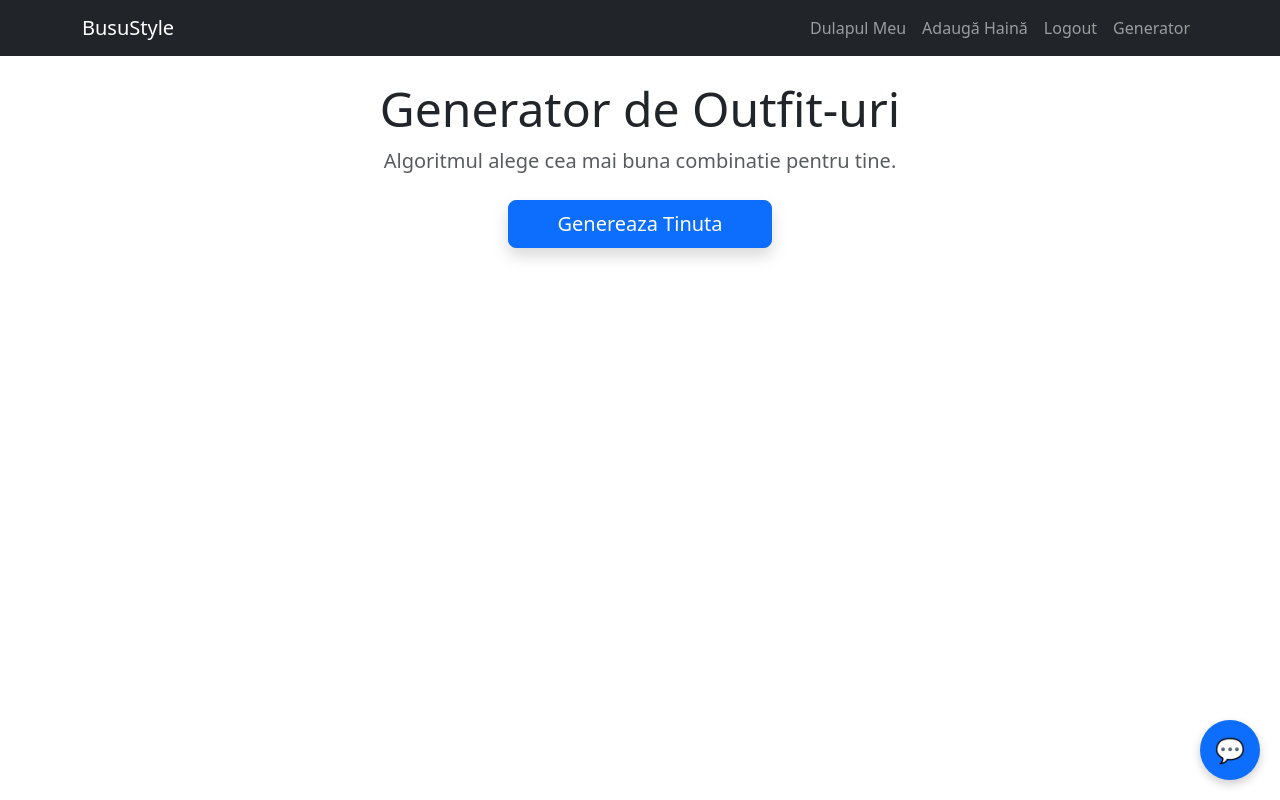
After one commit to miruna-dev/BusuStyle, a Flask app: page /generator in a window 1280 px wide. The commit adds this page. Run offline with Flask 3, Linux system fonts and the light colour scheme; a user stored in the database is signed in.

Commit message:
chat bot si generator de outfit minimal

```diff
--- a/app.py
+++ b/app.py
@@ -1,48 +1,48 @@
 import os
-import sqlite3
-from flask import Flask, render_template, redirect, url_for, g, request, flash
+import random
+from flask import Flask, render_template, redirect, url_for, request, flash
 from werkzeug.security import generate_password_hash, check_password_hash
 from werkzeug.utils import secure_filename
-from flask_login import LoginManager, login_required, current_user, UserMixin, login_user, logout_user
+from flask_sqlalchemy import SQLAlchemy
+from flask_login import LoginManager, UserMixin, login_user, login_required, logout_user, current_user
+import google.generativeai as genai
 
 app = Flask(__name__)
-app.config['SECRET_KEY'] = 'cheie-secreta-proiect'
+app.config['SECRET_KEY'] = 'cheia-secreta'
+app.config['SQLALCHEMY_DATABASE_URI'] = 'sqlite:///busustyle.db'
 app.config['UPLOAD_FOLDER'] = 'static/uploads'
-ALLOWED_EXTENSIONS = {'png', 'jpg', 'jpeg', 'webp'}
+
+db = SQLAlchemy(app)
+login_manager = LoginManager(app)
+login_manager.login_view = 'login'
+
+genai.configure(api_key="AIzaSyB1guvxOyQavGQ6RvG74oRCQagyWYBgNN8")
+model = genai.GenerativeModel('gemini-flash-latest')
 
 if not os.path.exists(app.config['UPLOAD_FOLDER']):
     os.makedirs(app.config['UPLOAD_FOLDER'])
 
-def get_db():
-    db = getattr(g, '_database', None)
-    if db is None:
-        db = g._database = sqlite3.connect('busustyle.db')
-        db.row_factory = sqlite3.Row
-    return db
+class User(UserMixin, db.Model):
+    id = db.Column(db.Integer, primary_key=True)
+    email = db.Column(db.String(150), unique=True, nullable=False)
+    password_hash = db.Column(db.String(150), nullable=False)
+    first_name = db.Column(db.String(150))
 
-@app.teardown_appcontext
-def close_connection(exception):
-    db = getattr(g, '_database', None)
-    if db is not None:
-        db.close()
-
-login_manager = LoginManager()
-login_manager.init_app(app)
-login_manager.login_view = 'login'
-
-class User(UserMixin):
-    def __init__(self, id, email, first_name):
-        self.id = id
-        self.email = email
-        self.first_name = first_name
+class ClothingItem(db.Model):
+    id = db.Column(db.Integer, primary_key=True)
+    user_id = db.Column(db.Integer, db.ForeignKey('user.id'), nullable=False)
+    category = db.Column(db.String(50))
+    subcategory = db.Column(db.String(50))
+    color = db.Column(db.String(50))
+    is_waterproof = db.Column(db.Boolean, default=False)
+    season = db.Column(db.String(50))
+    style = db.Column(db.String(50))
+    is_favorite = db.Column(db.Boolean, default=False)
+    image_filename = db.Column(db.String(100))
 
 @login_manager.user_loader
 def load_user(user_id):
-    conn = get_db()
-    user = conn.execute('SELECT * FROM User WHERE id = ?', (user_id,)).fetchone()
-    if user:
-        return User(user['id'], user['email'], user['first_name'])
-    return None
+    return User.query.get(int(user_id))
 
 @app.route('/')
 def index():
@@ -56,16 +56,17 @@ def register():
         email = request.form.get('email')
         password = request.form.get('password')
         first_name = request.form.get('first_name')
-        conn = get_db()
-        user = conn.execute('SELECT * FROM User WHERE email = ?', (email,)).fetchone()
+
+        user = User.query.filter_by(email=email).first()
         if user:
             flash('Email deja existent.')
             return redirect(url_for('register'))
 
         hashed_pw = generate_password_hash(password, method='scrypt')
-        conn.execute('INSERT INTO User (email, password_hash, first_name) VALUES (?, ?, ?)',
-                     (email, hashed_pw, first_name))
-        conn.commit()
+        new_user = User(email=email, password_hash=hashed_pw, first_name=first_name)
+        db.session.add(new_user)
+        db.session.commit()
+
         return redirect(url_for('login'))
     return render_template('register.html')
 
@@ -74,13 +75,12 @@ def login():
     if request.method == 'POST':
         email = request.form.get('email')
         password = request.form.get('password')
-        conn = get_db()
-        user_data = conn.execute('SELECT * FROM User WHERE email = ?', (email,)).fetchone()
 
-        if user_data and check_password_hash(user_data['password_hash'], password):
-            user_obj = User(user_data['id'], user_data['email'], user_data['first_name'])
-            login_user(user_obj)
+        user = User.query.filter_by(email=email).first()
+        if user and check_password_hash(user.password_hash, password):
+            login_user(user)
             return redirect(url_for('dashboard'))
+
         flash('Date incorecte.')
     return render_template('login.html')
 
@@ -93,9 +93,8 @@ def logout():
 @app.route('/dashboard')
 @login_required
 def dashboard():
-    conn = get_db()
-    clothes = conn.execute('SELECT * FROM ClothingItem WHERE user_id = ?', (current_user.id,)).fetchall()
-    quote = conn.execute('SELECT * FROM DailyQuote ORDER BY RANDOM() LIMIT 1').fetchone()
+    clothes = ClothingItem.query.filter_by(user_id=current_user.id).all()
+    quote = {'text': 'Haina il face pe om.', 'author': 'Proverb', 'type': 'style'}
     return render_template('dashboard.html', clothes=clothes, quote=quote, user=current_user)
 
 @app.route('/add_item', methods=['GET', 'POST'])
@@ -104,6 +103,10 @@ def add_item():
     if request.method == 'POST':
         category = request.form.get('category')
         subcategory = request.form.get('subcategory')
+        color = request.form.get('color')
+        season = request.form.get('season')
+        style = request.form.get('style')
+
         file = request.files.get('image')
         filename = None
 
@@ -111,20 +114,106 @@ def add_item():
             filename = secure_filename(f"{current_user.id}_{file.filename}")
             file.save(os.path.join(app.config['UPLOAD_FOLDER'], filename))
 
-        conn = get_db()
-        conn.execute('INSERT INTO ClothingItem (user_id, category, subcategory, image_filename) VALUES (?, ?, ?, ?)',
-                     (current_user.id, category, subcategory, filename))
-        conn.commit()
+        new_item = ClothingItem(
+            user_id=current_user.id,
+            category=category,
+            subcategory=subcategory,
+            color=color,
+            season=season,
+            style=style,
+            image_filename=filename
+        )
+        db.session.add(new_item)
+        db.session.commit()
         return redirect(url_for('dashboard'))
     return render_template('add_item.html')
 
 @app.route('/delete/<int:item_id>', methods=['POST'])
 @login_required
 def delete_item(item_id):
-    conn = get_db()
-    conn.execute('DELETE FROM ClothingItem WHERE id = ? AND user_id = ?', (item_id, current_user.id))
-    conn.commit()
+    item = ClothingItem.query.get(item_id)
+    if item and item.user_id == current_user.id:
+        db.session.delete(item)
+        db.session.commit()
     return redirect(url_for('dashboard'))
 
+@app.route('/chat', methods=['POST'])
+def chat():
+    data = request.get_json()
+    user_message = data.get('message')
+
+    system_instruction = """
+    Esti un asistent personal de stil numit BusuStyle.
+    Raspunzi DOAR la intrebari legate de moda, haine, stil, culori, outfit-uri si vreme.
+    Daca utilizatorul intreaba despre vreme, ofera sfaturi vestimentare pentru vremea respectiva.
+    Daca utilizatorul intreaba altceva, raspunde EXACT cu:
+    "Accept doar intrebari despre moda si vreme."
+    Raspunde scurt si in limba romana.
+    """
+
+    try:
+        full_prompt = f"{system_instruction}\n\nUser: {user_message}\nAssistant:"
+        response = model.generate_content(full_prompt)
+        return {'response': response.text}
+    except Exception as e:
+        print(e)
+        return {'response': 'Eroare la conectare.'}
+
+def generate_heuristic_outfit(clothes):
+    tops = [c for c in clothes if c.category == 'Top']
+    bottoms = [c for c in clothes if c.category == 'Bottom']
+    shoes = [c for c in clothes if c.category == 'Incaltaminte']
+
+    if not tops or not bottoms:
+        return None
+
+    best_outfit = None
+    best_score = -1
+
+    for _ in range(50):
+        top = random.choice(tops)
+        bottom = random.choice(bottoms)
+        shoe = random.choice(shoes) if shoes else None
+
+        current_score = 0
+
+        if top.style == bottom.style:
+            current_score += 10
+
+        if top.season == bottom.season or top.season == 'Toate' or bottom.season == 'Toate':
+            current_score += 5
+
+        if shoe:
+            if shoe.style == top.style:
+                current_score += 5
+            if shoe.color == top.color:
+                current_score += 3
+
+        if current_score > best_score:
+            best_score = current_score
+            best_outfit = {
+                'top': top,
+                'bottom': bottom,
+                'shoes': shoe,
+                'score': best_score
+            }
+
+    return best_outfit
+
+@app.route('/generator', methods=['GET', 'POST'])
+@login_required
+def generator():
+    outfit = None
+    if request.method == 'POST':
+        user_clothes = ClothingItem.query.filter_by(user_id=current_user.id).all()
+        outfit = generate_heuristic_outfit(user_clothes)
+
+        if not outfit:
+            flash('Nu ai suficiente haine.', 'warning')
+
+    return render_template('generator.html', outfit=outfit)
+
 if __name__ == '__main__':
+    with app.app_context():
+        db.create_all()
     app.run(debug=True)
--- a/templates/base.html
+++ b/templates/base.html
@@ -1,28 +1,109 @@
 <!DOCTYPE html>
 <html lang="ro">
   <head>
-    <meta charset="UTF-8">
-    <meta name="viewport" content="width=device-width, initial-scale=1.0">
+    <meta charset="UTF-8" />
+    <meta name="viewport" content="width=device-width, initial-scale=1.0" />
     <title>BusuStyle</title>
-    <link href="https://cdn.jsdelivr.net/npm/bootstrap@5.3.0/dist/css/bootstrap.min.css" rel="stylesheet">
-    <link rel="stylesheet" href="{{ url_for('static', filename='style.css') }}">
+    <link href="https://cdn.jsdelivr.net/npm/bootstrap@5.3.0/dist/css/bootstrap.min.css" rel="stylesheet" />
+    <link rel="stylesheet" href="{{ url_for('static', filename='style.css') }}" />
+
+    <style>
+      #chat-btn {
+        position: fixed;
+        bottom: 20px;
+        right: 20px;
+        z-index: 1000;
+        width: 60px;
+        height: 60px;
+        border-radius: 50%;
+        background: #0d6efd;
+        color: white;
+        border: none;
+        box-shadow: 0 4px 10px rgba(0, 0, 0, 0.2);
+        font-size: 24px;
+        cursor: pointer;
+      }
+      #chat-window {
+        position: fixed;
+        bottom: 90px;
+        right: 20px;
+        z-index: 1000;
+        width: 350px;
+        height: 450px;
+        background: white;
+        border-radius: 15px;
+        box-shadow: 0 5px 20px rgba(0, 0, 0, 0.2);
+        display: none;
+        flex-direction: column;
+        overflow: hidden;
+        border: 1px solid #ddd;
+      }
+      .chat-header {
+        background: #0d6efd;
+        color: white;
+        padding: 15px;
+        font-weight: bold;
+      }
+      .chat-body {
+        flex: 1;
+        padding: 15px;
+        overflow-y: auto;
+        font-size: 0.9em;
+        background: #f9f9f9;
+      }
+      .chat-footer {
+        padding: 10px;
+        border-top: 1px solid #eee;
+        display: flex;
+        gap: 5px;
+        background: white;
+      }
+      .msg {
+        margin-bottom: 10px;
+        padding: 8px 12px;
+        border-radius: 10px;
+        max-width: 80%;
+      }
+      .msg-user {
+        background: #0d6efd;
+        color: white;
+        align-self: flex-end;
+        margin-left: auto;
+      }
+      .msg-ai {
+        background: #e9ecef;
+        color: #333;
+        align-self: flex-start;
+      }
+    </style>
   </head>
   <body>
     <nav class="navbar navbar-expand-lg navbar-dark bg-dark">
       <div class="container">
         <a class="navbar-brand" href="{{ url_for('index') }}">BusuStyle</a>
-            <button class="navbar-toggler" type="button" data-bs-toggle="collapse" data-bs-target="#navbarNav">
-                <span class="navbar-toggler-icon"></span>
-            </button>
+        <button class="navbar-toggler" type="button" data-bs-toggle="collapse" data-bs-target="#navbarNav"><span class="navbar-toggler-icon"></span></button>
         <div class="collapse navbar-collapse" id="navbarNav">
           <ul class="navbar-nav ms-auto">
             {% if current_user.is_authenticated %}
-                        <li class="nav-item"><a class="nav-link" href="{{ url_for('dashboard') }}">Dulapul Meu</a></li>
-                        <li class="nav-item"><a class="nav-link" href="{{ url_for('add_item') }}">Adaugă Haină</a></li>
-                        <li class="nav-item"><a class="nav-link" href="{{ url_for('logout') }}">Logout</a></li>
+              <li class="nav-item">
+                <a class="nav-link" href="{{ url_for('dashboard') }}">Dulapul Meu</a>
+              </li>
+              <li class="nav-item">
+                <a class="nav-link" href="{{ url_for('add_item') }}">Adaugă Haină</a>
+              </li>
+              <li class="nav-item">
+                <a class="nav-link" href="{{ url_for('logout') }}">Logout</a>
+              </li>
+              <li class="nav-item">
+                <a class="nav-link" href="{{ url_for('generator') }}">Generator</a>
+              </li>
             {% else %}
-                        <li class="nav-item"><a class="nav-link" href="{{ url_for('login') }}">Login</a></li>
-                        <li class="nav-item"><a class="nav-link" href="{{ url_for('register') }}">Înregistrare</a></li>
+              <li class="nav-item">
+                <a class="nav-link" href="{{ url_for('login') }}">Login</a>
+              </li>
+              <li class="nav-item">
+                <a class="nav-link" href="{{ url_for('register') }}">Înregistrare</a>
+              </li>
             {% endif %}
           </ul>
         </div>
@@ -30,7 +111,7 @@
     </nav>
 
     <div class="container mt-4">
-        {% with messages = get_flashed_messages() %}
+      {% with messages=get_flashed_messages() %}
         {% if messages %}
           {% for message in messages %}
             <div class="alert alert-info alert-dismissible fade show" role="alert">
@@ -41,9 +122,75 @@
         {% endif %}
       {% endwith %}
 
-        {% block content %}{% endblock %}
+      {% block content %}
+      {% endblock %}
+    </div>
+
+    <button id="chat-btn" onclick="toggleChat()">💬</button>
+
+    <div id="chat-window">
+      <div class="chat-header d-flex justify-content-between">
+        <span>Asistent Stil</span>
+        <span style="cursor:pointer" onclick="toggleChat()">✖</span>
+      </div>
+      <div class="chat-body d-flex flex-column" id="chat-messages">
+        <div class="msg msg-ai">Salut! Cu ce sfaturi te pot ajuta azi?</div>
+      </div>
+      <div class="chat-footer">
+        <input type="text" id="chat-input" class="form-control" placeholder="Întreabă ceva..." onkeypress="handleEnter(event)" />
+        <button class="btn btn-primary" onclick="sendMessage()">➤</button>
+      </div>
     </div>
 
     <script src="https://cdn.jsdelivr.net/npm/bootstrap@5.3.0/dist/js/bootstrap.bundle.min.js"></script>
+    <script>
+      function toggleChat() {
+        const w = document.getElementById('chat-window')
+        w.style.display = w.style.display === 'none' || w.style.display === '' ? 'flex' : 'none'
+      }
+
+      function handleEnter(e) {
+        if (e.key === 'Enter') sendMessage()
+      }
+
+      function appendMessage(text, sender) {
+        const div = document.createElement('div')
+        div.className = `msg ${sender === 'user' ? 'msg-user' : 'msg-ai'}`
+        div.innerText = text
+        const body = document.getElementById('chat-messages')
+        body.appendChild(div)
+        body.scrollTop = body.scrollHeight
+      }
+
+      async function sendMessage() {
+        const input = document.getElementById('chat-input')
+        const text = input.value.trim()
+        if (!text) return
+
+        appendMessage(text, 'user')
+        input.value = ''
+
+        const loadingDiv = document.createElement('div')
+        loadingDiv.className = 'msg msg-ai'
+        loadingDiv.innerText = '...'
+        loadingDiv.id = 'loading-msg'
+        document.getElementById('chat-messages').appendChild(loadingDiv)
+
+        try {
+          const response = await fetch('/chat', {
+            method: 'POST',
+            headers: { 'Content-Type': 'application/json' },
+            body: JSON.stringify({ message: text })
+          })
+          const data = await response.json()
+
+          document.getElementById('loading-msg').remove()
+          appendMessage(data.response, 'ai')
+        } catch (err) {
+          document.getElementById('loading-msg').remove()
+          appendMessage('Eroare de conexiune.', 'ai')
+        }
+      }
+    </script>
   </body>
 </html>
--- /dev/null
+++ b/templates/generator.html
@@ -0,0 +1,77 @@
+{% extends "base.html" %}
+
+{% block content %}
+<div class="text-center mb-5">
+    <h1 class="display-5">Generator de Outfit-uri</h1>
+    <p class="lead text-muted">Algoritmul alege cea mai buna combinatie pentru tine.</p>
+
+    <form method="POST" class="mt-4">
+        <button type="submit" class="btn btn-primary btn-lg px-5 shadow">
+            Genereaza Tinuta
+        </button>
+    </form>
+</div>
+
+{% if outfit %}
+    <div class="row justify-content-center align-items-center g-4">
+        <div class="col-md-3">
+            <div class="card border-primary h-100 shadow-sm">
+                <div class="card-header bg-primary text-white text-center">TOP</div>
+                <div class="card-body text-center">
+                    {% if outfit.top.image_filename %}
+                        <img src="{{ url_for('static', filename='uploads/' + outfit.top.image_filename) }}" class="img-fluid rounded mb-2" style="max-height: 200px;">
+                    {% else %}
+                        <div class="display-1">Haina</div>
+                    {% endif %}
+                    <h5>{{ outfit.top.subcategory }}</h5>
+                    <small>{{ outfit.top.color }} | {{ outfit.top.style }}</small>
+                </div>
+            </div>
+        </div>
+
+        <div class="col-md-1 text-center d-none d-md-block">
+            <span class="display-4 text-muted">+</span>
+        </div>
+
+        <div class="col-md-3">
+            <div class="card border-success h-100 shadow-sm">
+                <div class="card-header bg-success text-white text-center">BOTTOM</div>
+                <div class="card-body text-center">
+                    {% if outfit.bottom.image_filename %}
+                        <img src="{{ url_for('static', filename='uploads/' + outfit.bottom.image_filename) }}" class="img-fluid rounded mb-2" style="max-height: 200px;">
+                    {% else %}
+                        <div class="display-1">Haina</div>
+                    {% endif %}
+                    <h5>{{ outfit.bottom.subcategory }}</h5>
+                    <small>{{ outfit.bottom.color }} | {{ outfit.bottom.style }}</small>
+                </div>
+            </div>
+        </div>
+
+        {% if outfit.shoes %}
+            <div class="col-md-1 text-center d-none d-md-block">
+                <span class="display-4 text-muted">+</span>
+            </div>
+            <div class="col-md-3">
+                <div class="card border-warning h-100 shadow-sm">
+                    <div class="card-header bg-warning text-dark text-center">INCALTAMINTE</div>
+                    <div class="card-body text-center">
+                        {% if outfit.shoes.image_filename %}
+                            <img src="{{ url_for('static', filename='uploads/' + outfit.shoes.image_filename) }}" class="img-fluid rounded mb-2" style="max-height: 200px;">
+                        {% else %}
+                            <div class="display-1">Pantofi</div>
+                        {% endif %}
+                        <h5>{{ outfit.shoes.subcategory }}</h5>
+                        <small>{{ outfit.shoes.color }} | {{ outfit.shoes.style }}</small>
+                    </div>
+                </div>
+            </div>
+        {% endif %}
+    </div>
+
+    <div class="text-center mt-5">
+        <span class="badge bg-secondary fs-5">Scor Compatibilitate: {{ outfit.score }}/25</span>
+    </div>
+{% endif %}
+
+{% endblock %}
```
Also changed, not shown: busustyle.db, instance/busustyle.db (added). Lines whose indentation alone changed are shown as unchanged.
